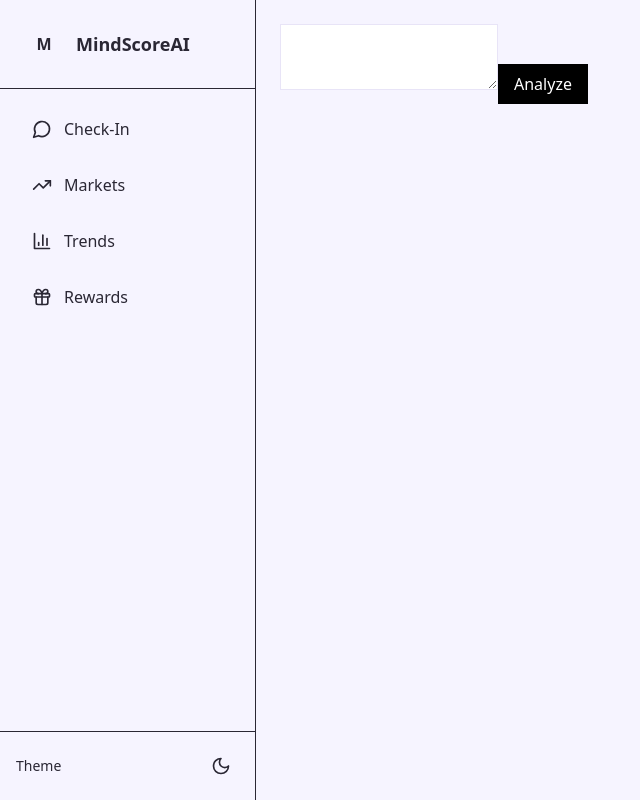
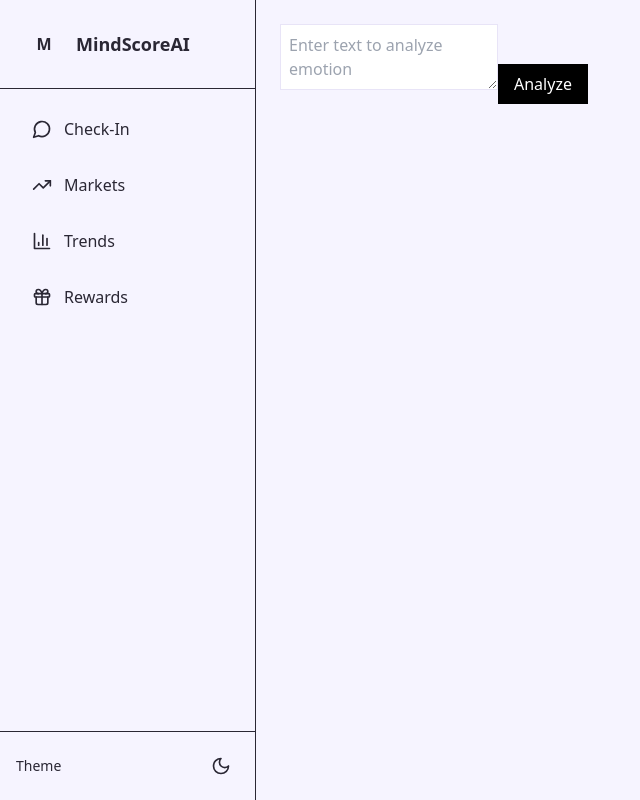
Before and after one commit to developeryashu/MindScoreAI, a Next.js app: page /app in a window 1280 px wide. Shown: the whole page, without its empty margins (0-640 px from the left). Built offline with nearby package versions, Linux system fonts and the light colour scheme.

Commit message:
enter key solve

```diff
--- a/app/app/check-in/page.tsx
+++ b/app/app/check-in/page.tsx
@@ -136,10 +136,18 @@
   ref={inputRef}
   value={input}
   onChange={(e) => setInput(e.target.value)}
+  onKeyDown={(e) => {
+    if (e.key === 'Enter' && !e.shiftKey) {
+      e.preventDefault()
+      const form = e.currentTarget.form
+      if (form) form.requestSubmit()   // triggers your handleSubmit()
+    }
+  }}
   className="flex-1 p-3 rounded-lg"
   placeholder="Share how you're feeling..."
   disabled={isTyping}
 />
+
         <Button type="submit" disabled={isTyping || !input.trim()}>
           <Send />
         </Button>
--- a/app/app/markets/page.tsx
+++ b/app/app/markets/page.tsx
@@ -208,6 +208,8 @@
             <h2 className="text-lg font-semibold">Open Predictions</h2>
             <div className="flex items-center gap-2">
               <button
+                type="button"
+                aria-label="Previous prediction"
                 onClick={() => setCurrentIndex(Math.max(0, currentIndex - 1))}
                 disabled={currentIndex === 0}
                 className="p-2 rounded-xl bg-muted disabled:opacity-50 touch-manipulation"
@@ -218,6 +220,8 @@
                 {currentIndex + 1} / {openMarkets.length}
               </span>
               <button
+                type="button"
+                aria-label="Next prediction"
                 onClick={() => setCurrentIndex(Math.min(openMarkets.length - 1, currentIndex + 1))}
                 disabled={currentIndex === openMarkets.length - 1}
                 className="p-2 rounded-xl bg-muted disabled:opacity-50 touch-manipulation"
--- a/app/app/page.tsx
+++ b/app/app/page.tsx
@@ -13,7 +13,13 @@
 
   return (
     <div className="p-6">
-      <textarea value={text} onChange={e => setText(e.target.value)} className="border p-2"/>
+      <textarea
+  placeholder="Enter text to analyze emotion"
+  value={text}
+  onChange={(e: React.ChangeEvent<HTMLTextAreaElement>) => setText(e.target.value)}
+  className="border p-2"
+/>
+
       <button onClick={handleSubmit} className="bg-black text-white px-4 py-2 mt-2">Analyze</button>
       {result && <div className="mt-4">Emotion: {result.emotion} <br/> Score: {result.score}</div>}
     </div>
```
Lines whose indentation alone changed are shown as unchanged.
